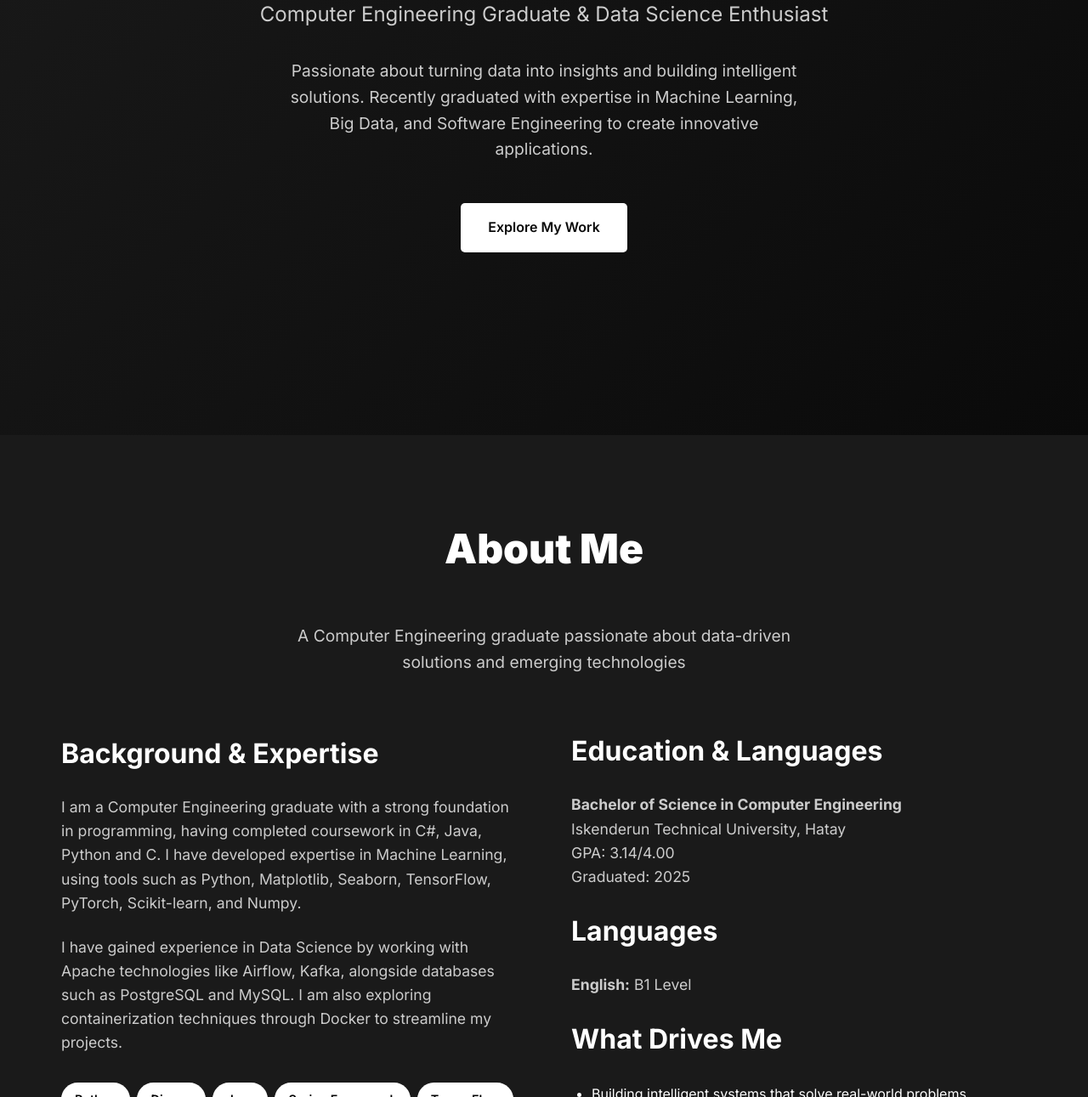
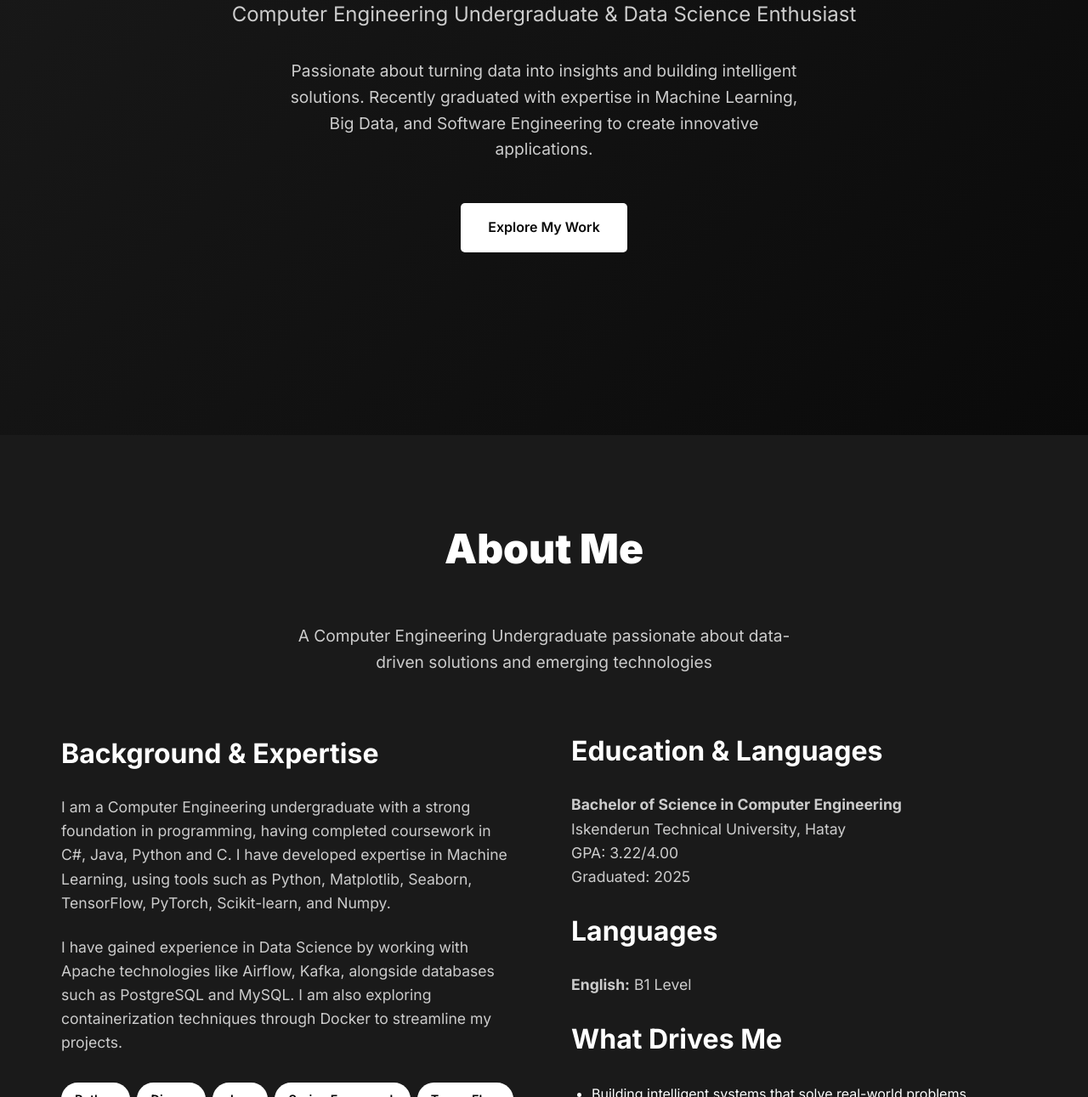
Before and after one commit to YusufCaymazZ/portfolio, a plain HTML site: page index.html in a window 1280 px wide. Shown: the part 288-1579 px from the top of the page at 85% size. Drawn offline with Linux system fonts and the light colour scheme.

Commit message:
Update index.html

```diff
--- a/index.html
+++ b/index.html
@@ -513,7 +513,7 @@
         <div class="container">
             <div class="hero-content">
                 <h1>Yusuf Caymaz</h1>
-                <h2>Computer Engineering Graduate & Data Science Enthusiast</h2>
+                <h2>Computer Engineering Undergraduate & Data Science Enthusiast</h2>
                 <p>Passionate about turning data into insights and building intelligent solutions. Recently graduated with expertise in Machine Learning, Big Data, and Software Engineering to create innovative applications.</p>
                 <a href="#projects" class="cta-button">Explore My Work</a>
             </div>
@@ -524,12 +524,12 @@
     <section id="about" class="about">
         <div class="container">
             <h2 class="section-title">About Me</h2>
-            <p class="section-subtitle">A Computer Engineering graduate passionate about data-driven solutions and emerging technologies</p>
+            <p class="section-subtitle">A Computer Engineering Undergraduate passionate about data-driven solutions and emerging technologies</p>
 
             <div class="about-content">
                 <div class="about-text">
                     <h3>Background & Expertise</h3>
-                    <p>I am a Computer Engineering graduate with a strong foundation in programming, having completed coursework in C#, Java, Python and C. I have developed expertise in Machine Learning, using tools such as Python, Matplotlib, Seaborn, TensorFlow, PyTorch, Scikit-learn, and Numpy.</p>
+                    <p>I am a Computer Engineering undergraduate with a strong foundation in programming, having completed coursework in C#, Java, Python and C. I have developed expertise in Machine Learning, using tools such as Python, Matplotlib, Seaborn, TensorFlow, PyTorch, Scikit-learn, and Numpy.</p>
 
                     <p>I have gained experience in Data Science by working with Apache technologies like Airflow, Kafka, alongside databases such as PostgreSQL and MySQL. I am also exploring containerization techniques through Docker to streamline my projects.</p>
 
@@ -556,7 +556,7 @@
                     <h3>Education & Languages</h3>
                     <p><strong>Bachelor of Science in Computer Engineering</strong><br>
                     Iskenderun Technical University, Hatay<br>
-                    GPA: 3.14/4.00<br>
+                    GPA: 3.22/4.00<br>
                     Graduated: 2025</p>
 
                     <h3>Languages</h3>
```
